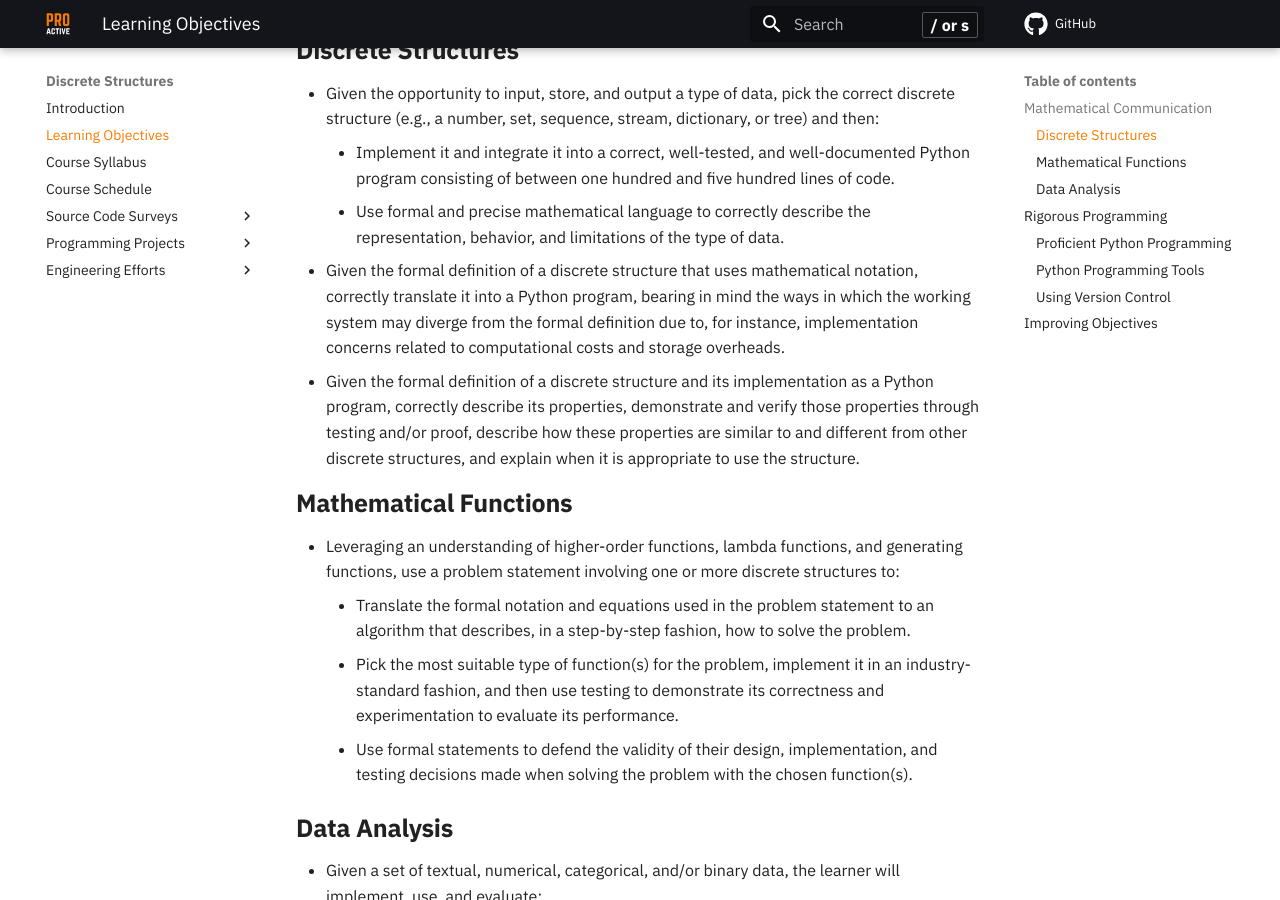
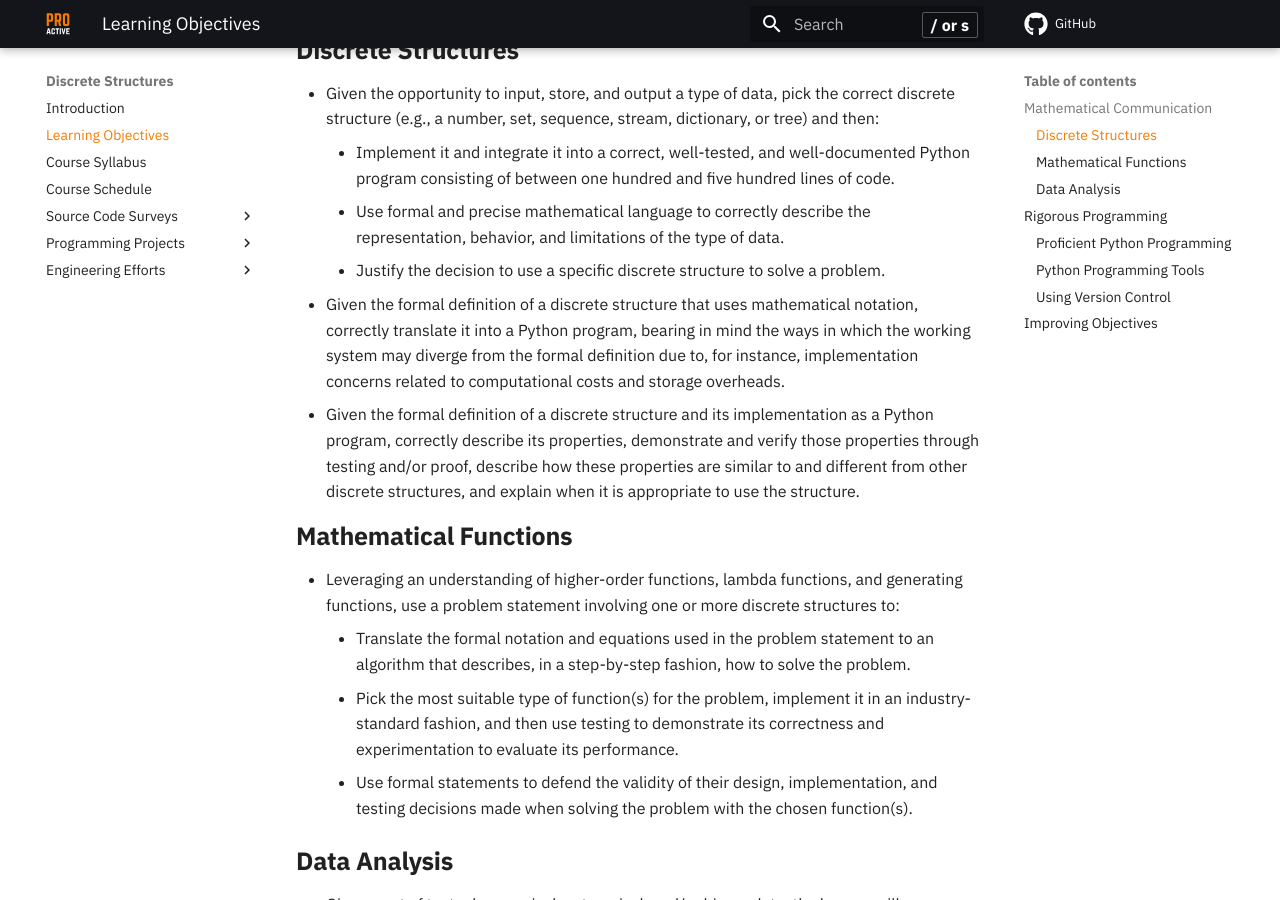
Before and after one commit to ProactiveProgrammers/www.proactiveprogrammers.com, an MkDocs documentation site: the page built from docs/discrete-structures/learning-objectives-discrete-structures.md, in a window 1280 px wide and 900 px high, scrolled down 463 px. Built offline with MkDocs 1.6.1 and Material for MkDocs 9.7.7, drawn with Linux system fonts in a browser that asks for light colours; comment, search, counter and statistics services are not loaded.

Commit message:
feat: Add point about justifying the use of a discrete structure.

```diff
--- a/docs/discrete-structures/learning-objectives-discrete-structures.md
+++ b/docs/discrete-structures/learning-objectives-discrete-structures.md
@@ -22,6 +22,8 @@ emerging proactive programmers.
       hundred lines of code.
     - Use formal and precise mathematical language to correctly describe the
       representation, behavior, and limitations of the type of data.
+    - Justify the decision to use a specific discrete structure to solve a
+      problem.
   - Given the formal definition of a discrete structure that uses mathematical
     notation, correctly translate it into a Python program, bearing in mind the
     ways in which the working system may diverge from the formal definition due
```
